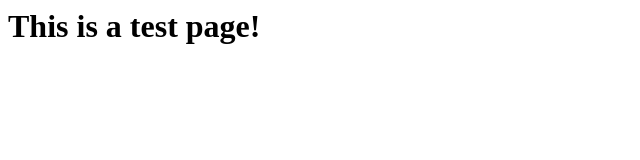
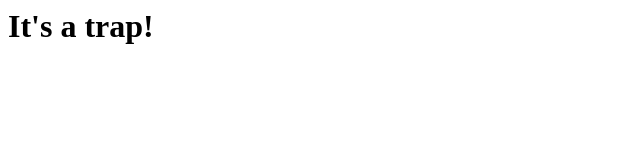
Before and after one commit to blueberrypancakes/Skagway-School, a plain HTML site: page index.html in a window 1280 px wide. Shown: the whole page, without its empty margins (0-640 px from the left). Drawn offline with Linux system fonts and the light colour scheme.

Commit message:
Update index.html

```diff
--- a/index.html
+++ b/index.html
@@ -1 +1,14 @@
-<h1> This is a test page! </h1>
+<html>
+  <head>
+    <style>
+    body {
+      background: hazel;
+      }
+    </style>
+  </head>
+<body>
+
+<h1> It's a trap! </h1>
+<script>
+  alert('hello world')
+</script>
```
